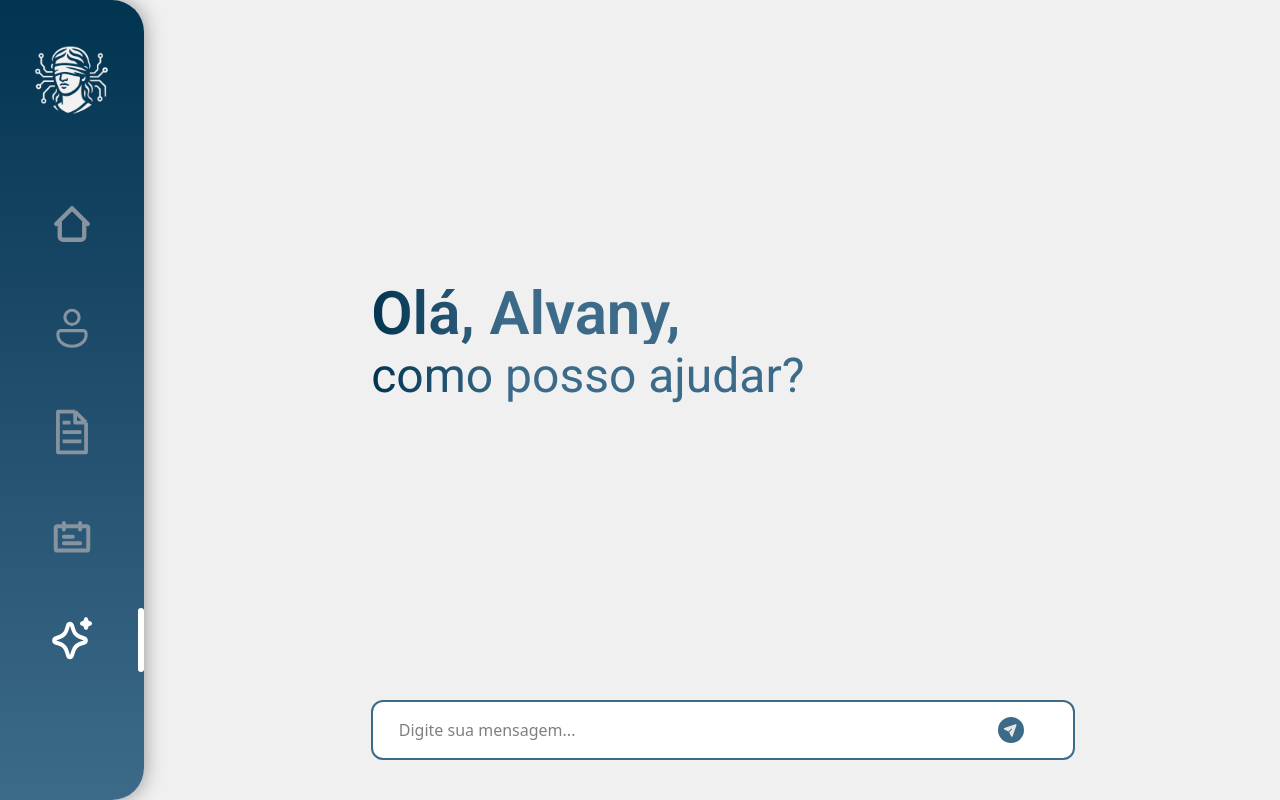
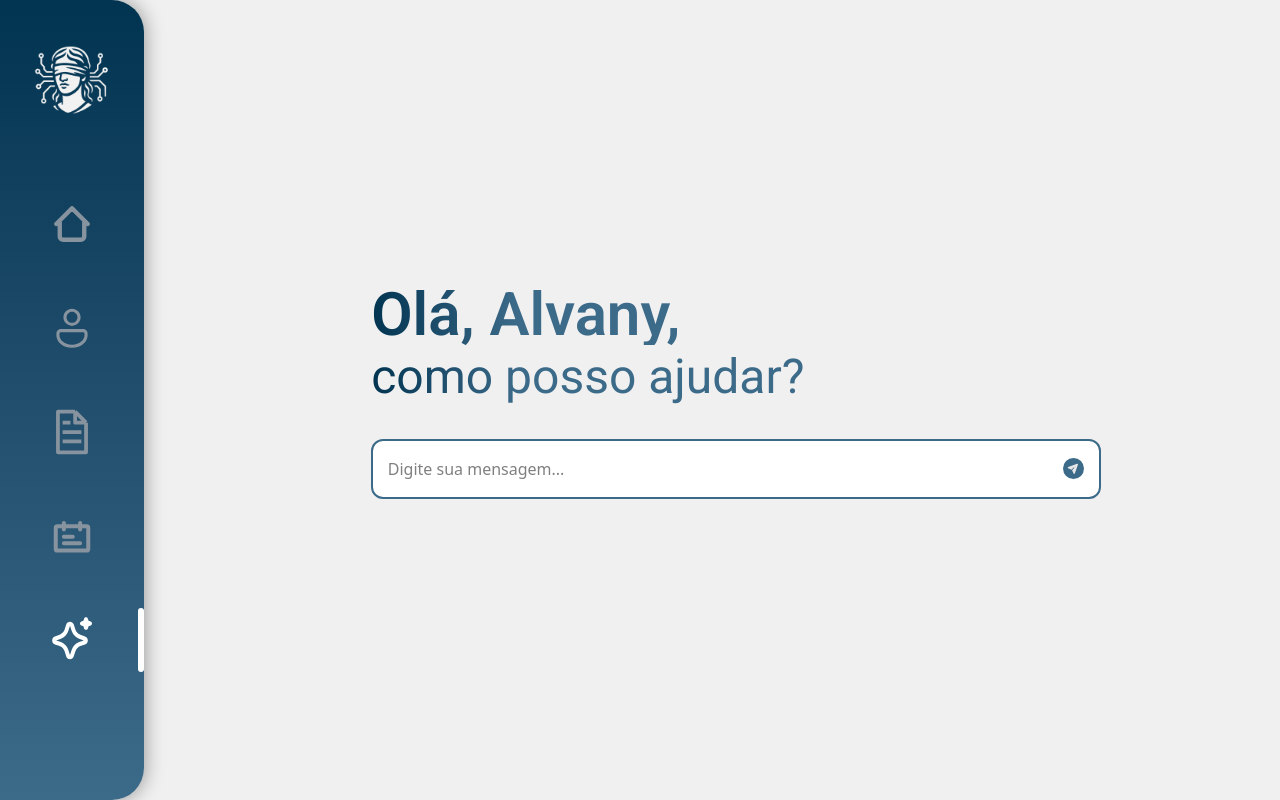
Before and after one commit to LYNX-Grupo-9/Sistema, a React (Vite) app: page /temisai in a window 1280 px wide. Built offline with nearby package versions, Linux system fonts and the light colour scheme; no server answers.

Commit message:
TemisAi chat done

```diff
--- a/src/components/Steps/TemisAI/StepTwo.jsx
+++ b/src/components/Steps/TemisAI/StepTwo.jsx
@@ -8,10 +8,10 @@ export function StepTwo({ chatHistory }) {
       {chatHistory.map((item, index) => (
           <div
           key={index}
-          className="flex flex-col items-end  w-full justify-end gap-5 py-[5%]"
+          className="flex flex-col items-end  w-full justify-end gap-5 pb-[20%]"
           >
           {item.role === "user" && (
-              <div className="max-w-[60%] flex bg-[var(--color-light)] rounded-2xl shadow-lg p-[2%] self-end">
+              <div className="max-w-[60%] flex bg-[var(--color-light)] rounded-2xl shadow-lg p-[2%] self-end mt-[5%]">
               <span className="text-[16px] typography-semibold text-[var(--color-blueDark)]">
                 {item.parts[0]?.text}
               </span>
--- a/src/components/inputs/ChatAIButton.jsx
+++ b/src/components/inputs/ChatAIButton.jsx
@@ -26,14 +26,14 @@ export function ChatAIInput(props) {
   };
 
   return (
+    <>
     <div
       className="bg-[var(--color-light)] flex justify-between
-     items-center w-[55%] h-auto min-h-[60px] max-h-[200px]
+      items-center w-full h-auto min-h-[60px] max-h-[200px]
       overflow-y-auto border-2 border-[var(--color-blueLight)]
-       rounded-xl text-[var(--gradientHorizontal)] px-[2%]
-       fixed bottom-[5%] z-50
-       "
-    >
+      rounded-xl text-[var(--gradientHorizontal)] px-[2%]
+      "
+      >
       <textarea
         ref={textareaRef}
         className="w-[95%] outline-none resize-none overflow-hidden "
@@ -46,16 +46,17 @@ export function ChatAIInput(props) {
         }}
         onChange={(e) => setPrompt(e.target.value)}
         onKeyDown={handleKeyDown}
-      />
+        />
       <img
         src={sendIcon}
-        className="w-[2%] fixed left-[78%] cursor-pointer"
+        className="w-[3%]  cursor-pointer"
         onClick={() => {
           props.change(prompt);
-          setPrompt(""); // Limpa o input após envio
+          setPrompt("");
         }}
         alt="Enviar"
-      />
+        />
     </div>
+  </>
   );
 }
--- a/src/pages/TemisAI/TemisAI.jsx
+++ b/src/pages/TemisAI/TemisAI.jsx
@@ -52,7 +52,6 @@ export function TemisAI() {
         console.error("Error fetching data:", error);
       } finally {
         setIsLoading(false);
-console.log(chatHistory)
       }
     };
 
@@ -66,12 +65,31 @@ console.log(chatHistory)
           <img src={LoadingSVG} alt="Carregando" className="w-16" />
         </div>
       )}
-      <div className="flex flex-col items-center justify-start h-screen w-full ">
-        <div className="flex flex-col w-[60%] h-[90%] overflow-y-auto justify-center">
-          {!prompt ? <StepOne /> : <StepTwo prompt={prompt} promptResponse={promptResponse} chatHistory={chatHistory}/>}
-          <ChatAIInput change={handlePromptChange} />
+      <div className="flex flex-col items-center h-screen w-full relative overflow-y-auto">
+        <div className="flex flex-col w-[60%] h-full pb-[80px] ">
+          {!prompt ? (
+            <>
+              <div className="fixed w-[57%] h-full pb-4 z-10 flex flex-col justify-center">
+                <StepOne />
+                <ChatAIInput change={handlePromptChange} />
+              </div>
+            </>
+          ) : (
+            <>
+              <StepTwo
+                prompt={prompt}
+                promptResponse={promptResponse}
+                chatHistory={chatHistory}
+              />
+              <div className="fixed bottom-0 w-[57%] pb-4 z-10">
+                <ChatAIInput change={handlePromptChange} />
+              </div>
+            </>
+          )}
         </div>
+
       </div>
+
     </>
   );
 }
```
